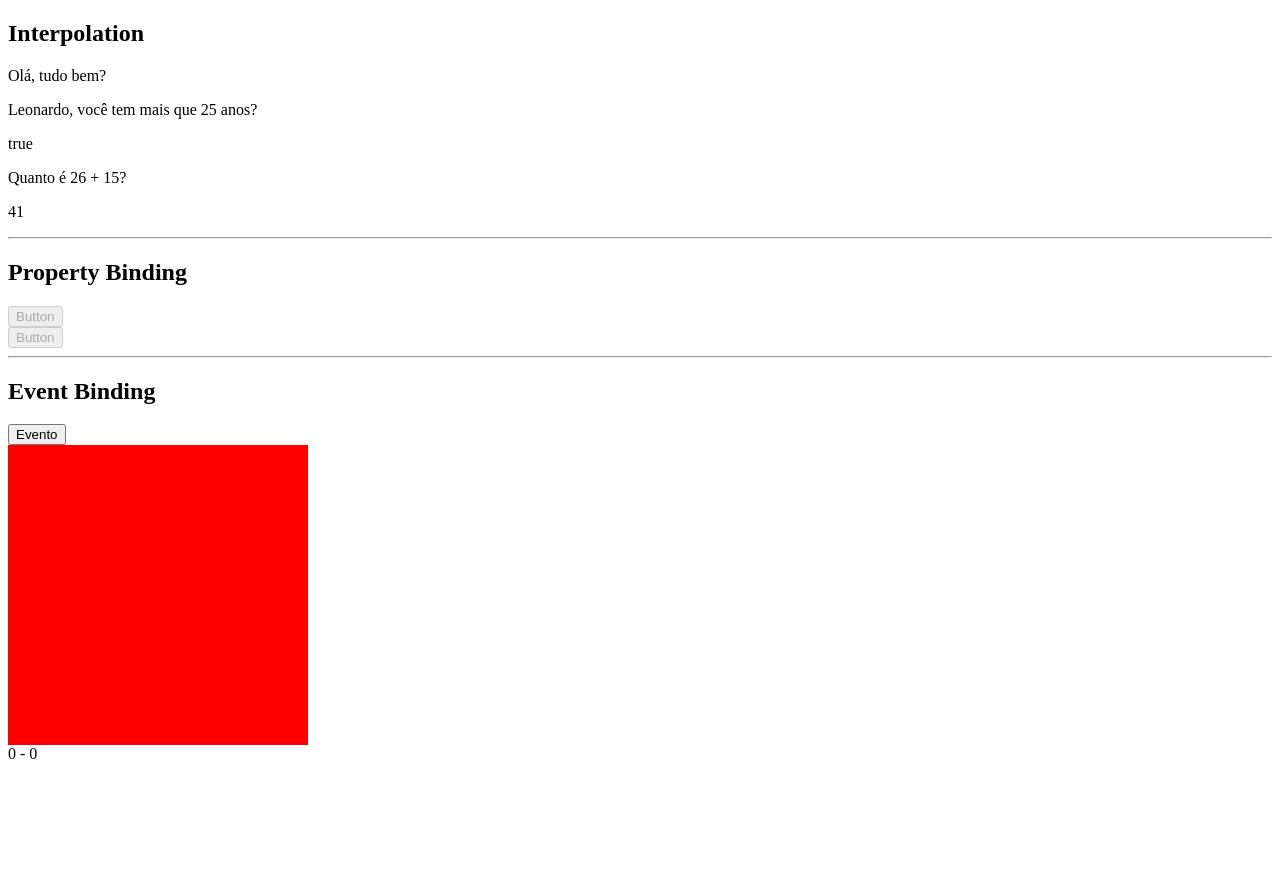
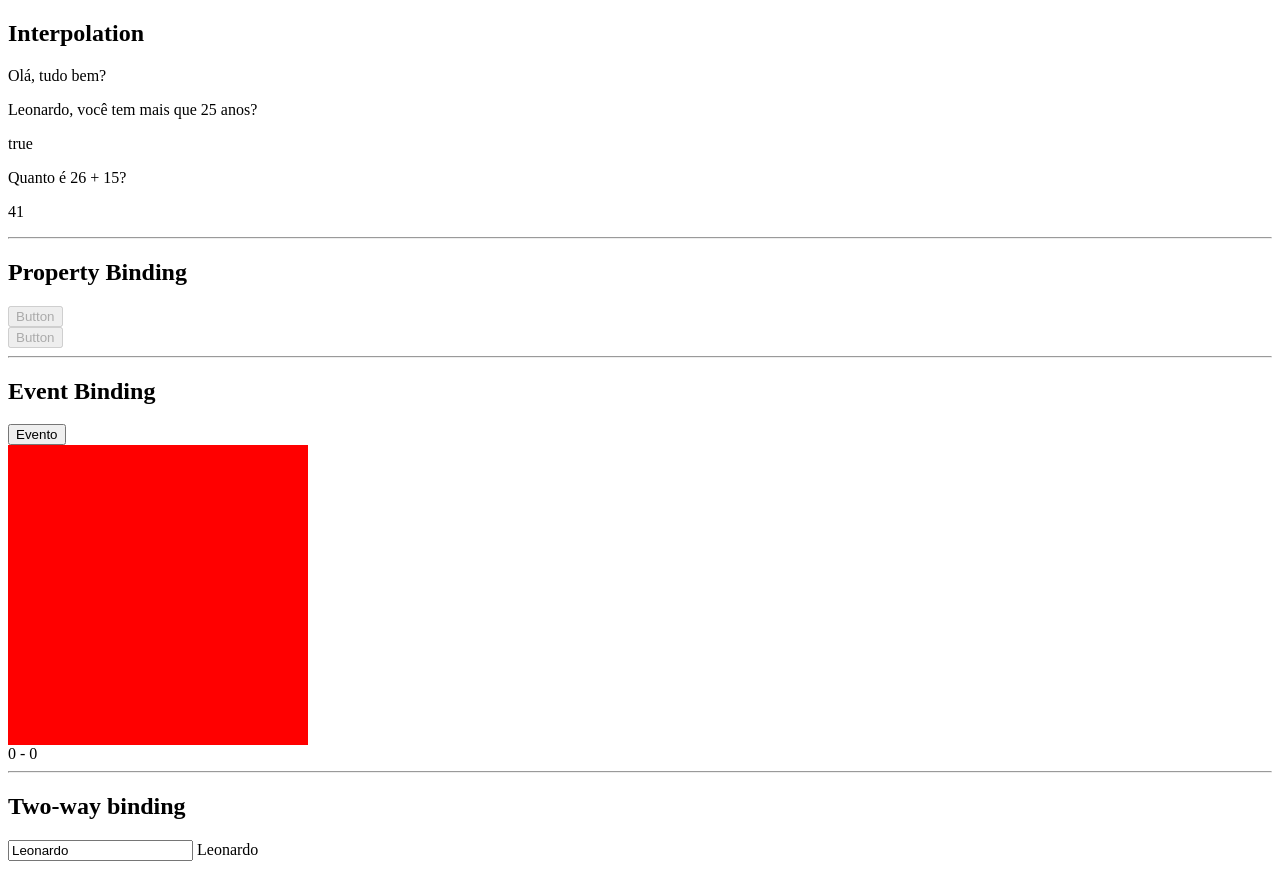
Before and after one commit to leonardosuave/Angular, an Angular app in the folder Template-Data-Binding/: page / in a window 1280 px wide. Before the commit the page ends 800 px from the top, so only its background shows below. Built offline with nearby package versions, Linux system fonts and the light colour scheme.

Commit message:
chore: Two-way binding

```diff
--- a/Template-Data-Binding/src/app/app.module.ts
+++ b/Template-Data-Binding/src/app/app.module.ts
@@ -1,4 +1,5 @@
 import { NgModule } from '@angular/core';
+import { FormsModule } from '@angular/forms'; //Importado da documentação para ler
 import { BrowserModule } from '@angular/platform-browser';
 
 import { AppRoutingModule } from './app-routing.module';
@@ -12,7 +13,8 @@ import { InterpolationDataBindingComponent } from './interpolation-data-binding/
   ],
   imports: [
     BrowserModule,
-    AppRoutingModule
+    AppRoutingModule,
+    FormsModule
   ],
   providers: [],
   bootstrap: [AppComponent]
--- a/Template-Data-Binding/src/app/interpolation-data-binding/interpolation-data-binding.component.html
+++ b/Template-Data-Binding/src/app/interpolation-data-binding/interpolation-data-binding.component.html
@@ -17,3 +17,9 @@
 <button (click)="alertaInfo($event)">Evento</button>
 <div (mousemove)="mouseMoveTest($event)" style="background: red; width: 300px; height: 300px"></div>
 {{ position.x }} - {{ position.y }} <!--Vai contar a posição do mouse no html-->
+<hr>
+
+<h2>Two-way binding</h2>
+<!--ngModel é utilizado como um forms para mudar valores através do input. Deve instalar de acordo com a documentação (utilizado FormsModule neste projeto)-->
+<input [(ngModel)]="name"> <!--Vai atualizar o valor da variavel 'name' reativamente em todos os campos do html que ela foi utilizado-->
+{{name}}
```
